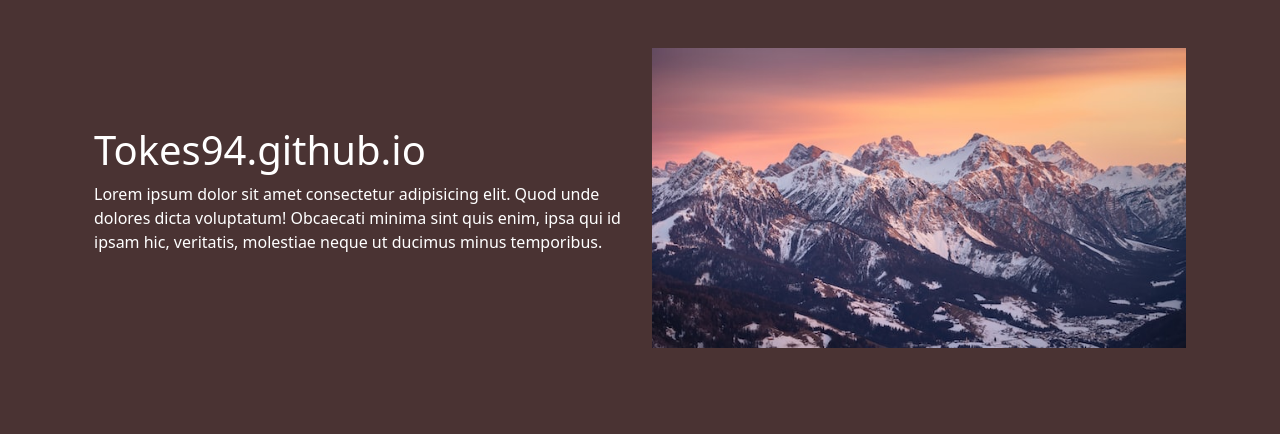
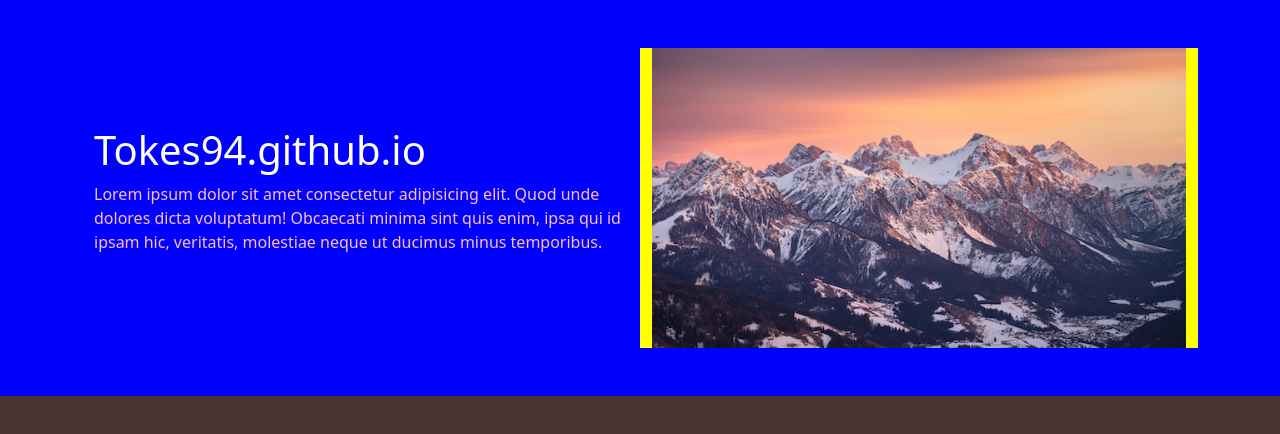
Before and after one commit to Tokes94/Tokes94.github.io, a plain HTML site: page index.html in a window 1280 px wide. Drawn offline with nearby package versions, Linux system fonts and the light colour scheme.

Commit message:
Css update
Added colours to the elements in the main banner

```diff
--- a/mystyle.css
+++ b/mystyle.css
@@ -2,3 +2,16 @@ body {
     background:rgb(74, 51, 51);
     color: white;
 }
+
+.heroBanner {
+    background: blue;
+}
+
+.bannerImage {
+
+    background: yellow;
+}
+
+.bannerText {
+    color:pink;
+}
```
